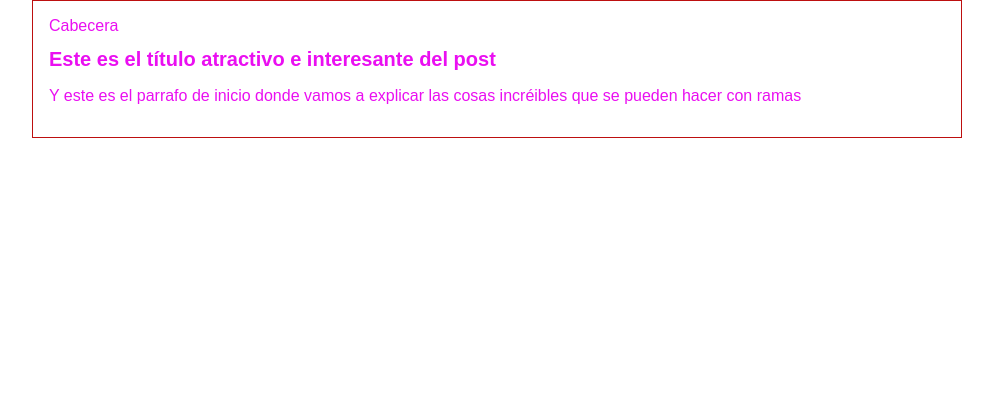
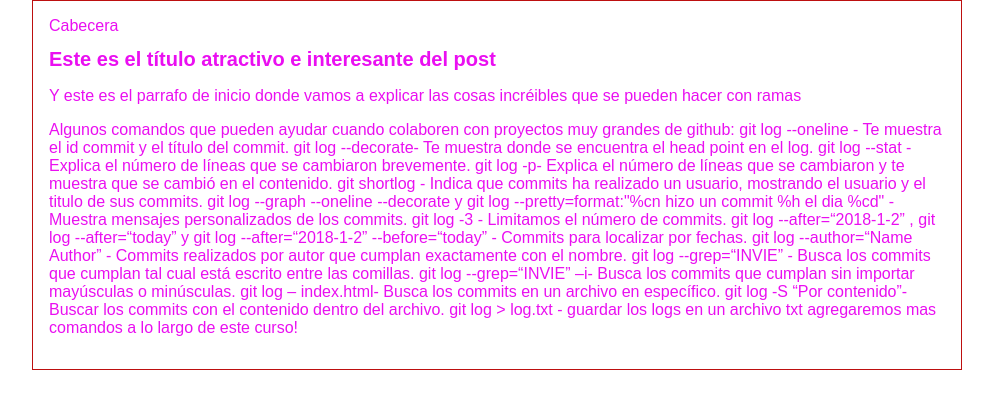
Before and after one commit to Posselt213/Hosting-Page, a plain HTML site: page blogpost.html in a window 1280 px wide. Shown: the whole page, without its empty margins (143-1136 px from the left). Drawn offline with Linux system fonts and the light colour scheme.

Commit message:
agregamos una lista de comandos a git

```diff
--- a/blogpost.html
+++ b/blogpost.html
@@ -12,6 +12,32 @@
                 <h1>Este es el título atractivo e interesante del post</h1>
                 <p>Y este es el parrafo de inicio donde vamos a
                 explicar las cosas incréibles que se pueden hacer con ramas</p>
+
+                <p>
+                    Algunos comandos que pueden ayudar cuando colaboren con proyectos muy grandes de github:
+
+                    git log --oneline - Te muestra el id commit y el título del commit.
+                    git log --decorate- Te muestra donde se encuentra el head point en el log.
+                    git log --stat - Explica el número de líneas que se cambiaron brevemente.
+                    git log -p- Explica el número de líneas que se cambiaron y te muestra que se cambió en el contenido.
+                    git shortlog - Indica que commits ha realizado un usuario, mostrando el usuario y el titulo de sus commits.
+                    git log --graph --oneline --decorate y
+                    git log --pretty=format:"%cn hizo un commit %h el dia %cd" - Muestra mensajes personalizados de los commits.
+                    git log -3 - Limitamos el número de commits.
+                    git log --after=“2018-1-2” ,
+                    git log --after=“today” y
+                    git log --after=“2018-1-2” --before=“today” - Commits para localizar por fechas.
+                    git log --author=“Name Author” - Commits realizados por autor que cumplan exactamente con el nombre.
+                    git log --grep=“INVIE” - Busca los commits que cumplan tal cual está escrito entre las comillas.
+                    git log --grep=“INVIE” –i- Busca los commits que cumplan sin importar mayúsculas o minúsculas.
+                    git log – index.html- Busca los commits en un archivo en específico.
+                    git log -S “Por contenido”- Buscar los commits con el contenido dentro del archivo.
+                    git log > log.txt - guardar los logs en un archivo txt
+
+                    agregaremos mas comandos a lo largo de este curso!
+
+
+                </p>
             </div>
         </div>
     </body>
```
